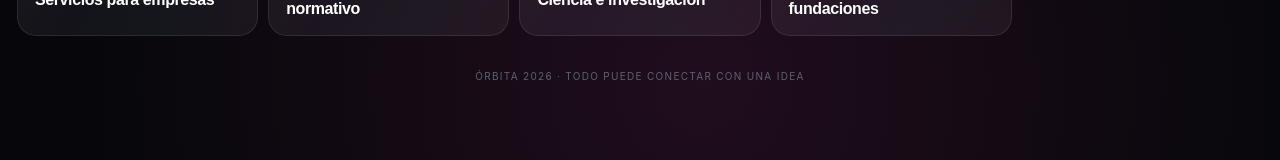
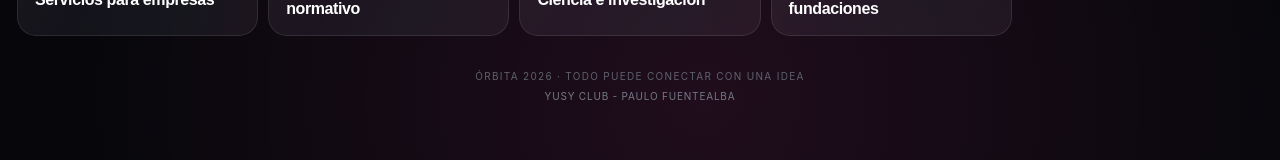
Before and after one commit to YUSYKOUD/orbita-2026, a plain HTML site: page index.html in a window 1280 px wide. Shown: the part 1647-1807 px from the top of the page. Drawn offline with Linux system fonts and the light colour scheme.

Commit message:
Add files via upload

```diff
--- a/index.html
+++ b/index.html
@@ -129,7 +129,12 @@ h1{font-size:clamp(50px,8vw,108px);letter-spacing:-.075em;line-height:.85;margin
 <section id="sectorGrid" class="grid"></section>
 <div id="noresults" class="noresults">No encontré rubros con ese término.</div>
 <section id="detail" class="detail"></section>
-<div class="footer">ÓRBITA 2026 · TODO PUEDE CONECTAR CON UNA IDEA</div>
+<div class="footer">
+  <div>ÓRBITA 2026 · TODO PUEDE CONECTAR CON UNA IDEA</div>
+  <div style="margin-top:8px;letter-spacing:.08em;text-transform:none;color:#747a87;">
+    YUSY CLUB - PAULO FUENTEALBA
+  </div>
+</div>
 </main>
 
 <script>
```
